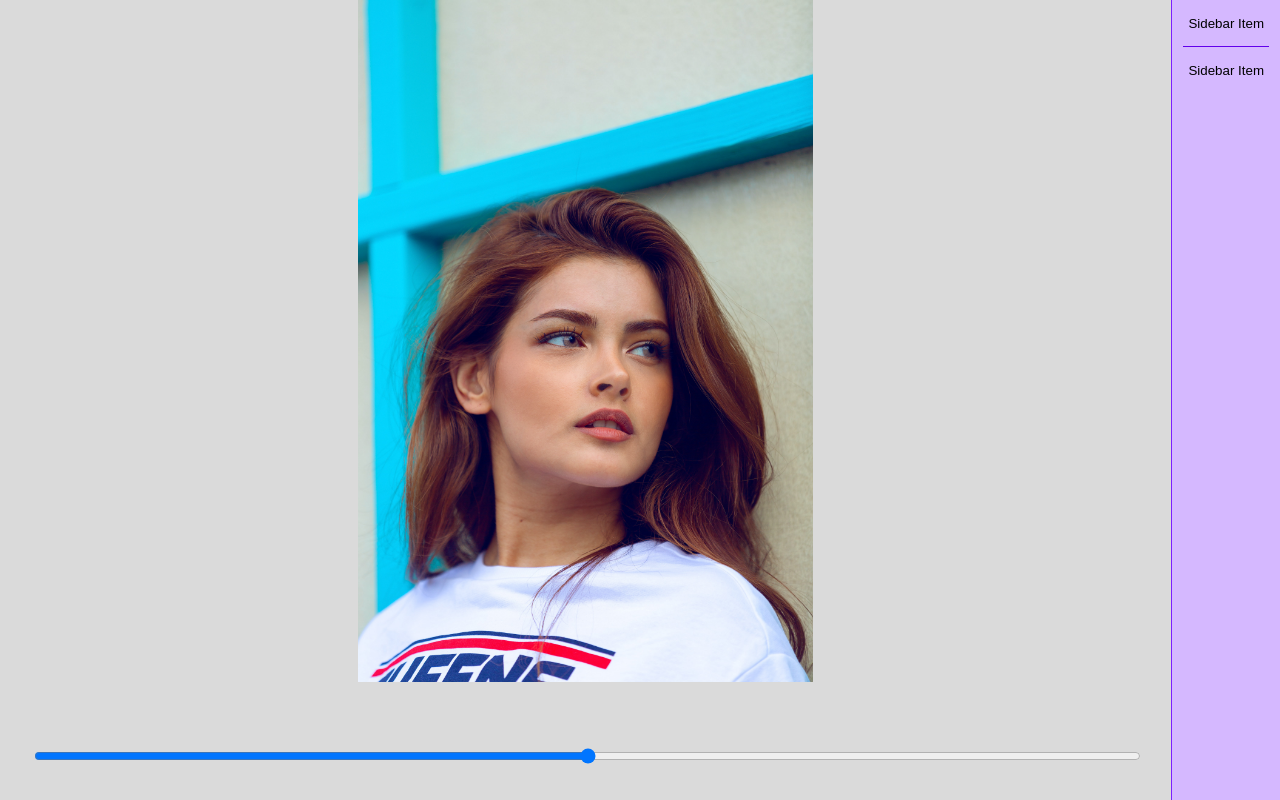
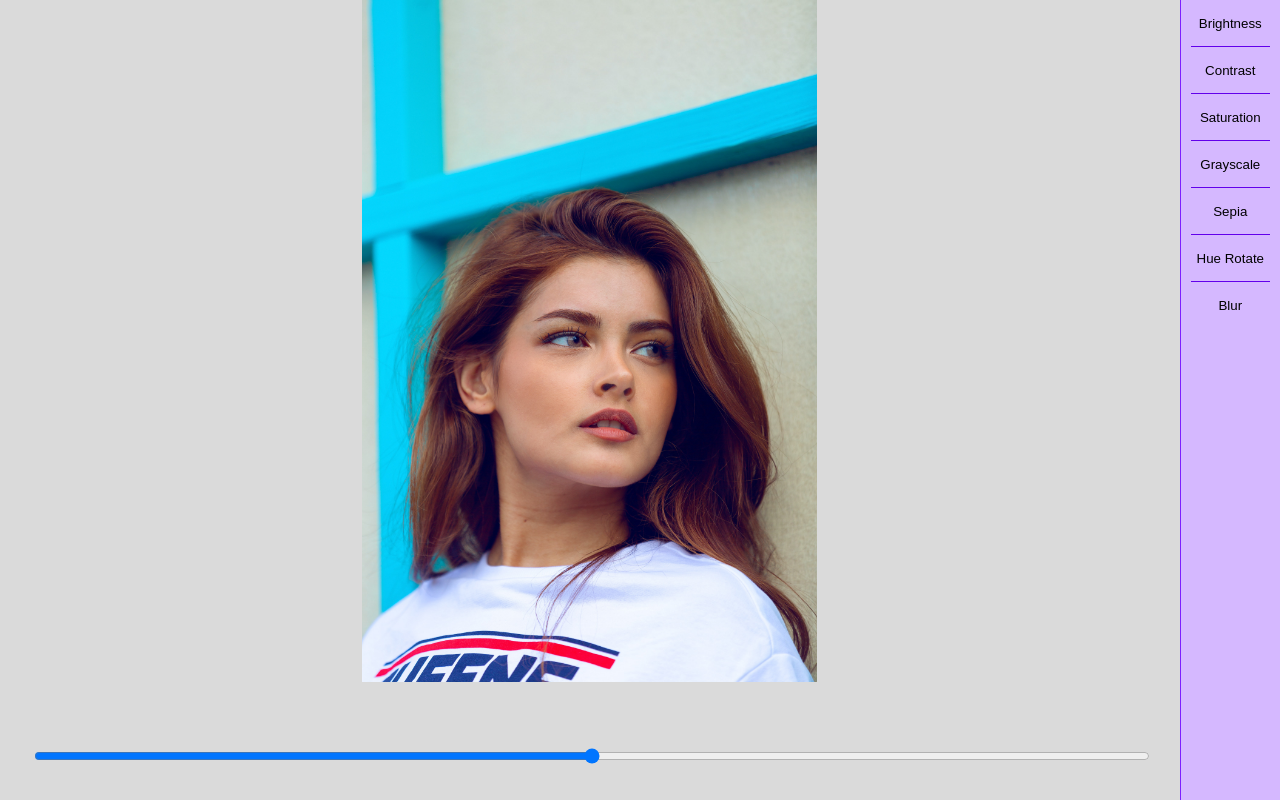
Before and after one commit to anjola-adeuyi/photoshop-react-typescript, a React (Create React App) app: page / in a window 1280 px wide. Built offline with nearby package versions, Linux system fonts and the light colour scheme.

Commit message:
sidebar tools logic & functionalities

```diff
--- a/src/App.tsx
+++ b/src/App.tsx
@@ -1,15 +1,113 @@
-import React from 'react';
+import React, { useState } from 'react';
 import './App.css';
 import SidebarItem from './components/SidebarItem';
 import Slider from './components/Slider';
 
+const DEFAULT_OPTIONS: OptionsType[] = [
+  {
+    name: 'Brightness',
+    property: 'brightness',
+    value: 100,
+    range: {
+      min: 0,
+      max: 200,
+    },
+    unit: '%',
+  },
+  {
+    name: 'Contrast',
+    property: 'constrast',
+    value: 100,
+    range: {
+      min: 0,
+      max: 200,
+    },
+    unit: '%',
+  },
+  {
+    name: 'Saturation',
+    property: 'saturation',
+    value: 100,
+    range: {
+      min: 0,
+      max: 200,
+    },
+    unit: '%',
+  },
+  {
+    name: 'Grayscale',
+    property: 'grayscale',
+    value: 0,
+    range: {
+      min: 0,
+      max: 100,
+    },
+    unit: '%',
+  },
+  {
+    name: 'Sepia',
+    property: 'sepia',
+    value: 0,
+    range: {
+      min: 0,
+      max: 100,
+    },
+    unit: '%',
+  },
+  {
+    name: 'Hue Rotate',
+    property: 'hue-rotate',
+    value: 0,
+    range: {
+      min: 0,
+      max: 360,
+    },
+    unit: 'deg',
+  },
+  {
+    name: 'Blur',
+    property: 'bur',
+    value: 0,
+    range: {
+      min: 0,
+      max: 20,
+    },
+    unit: 'px',
+  },
+];
+
+export interface OptionsType {
+  name: string;
+  property: string;
+  value: number;
+  range: Range;
+  unit: string;
+}
+
+export interface Range {
+  min: number;
+  max: number;
+}
+
 function App() {
+  const [options, setOptions] = useState<OptionsType[]>(DEFAULT_OPTIONS);
+  const [selectedOptionIndex, setSelectedOptionIndex] = useState<number>(0);
+  const selectedOption = options[selectedOptionIndex];
+
   return (
     <div className='container'>
       <div className='main-image' />
       <div className='sidebar'>
-        <SidebarItem />
-        <SidebarItem />
+        {options?.map((option, index) => {
+          return (
+            <SidebarItem
+              key={index}
+              name={option.name}
+              active={option.value === selectedOptionIndex}
+              handleClick={() => setSelectedOptionIndex(index)}
+            />
+          );
+        })}
       </div>
       <Slider />
     </div>
--- a/src/components/SidebarItem.tsx
+++ b/src/components/SidebarItem.tsx
@@ -1,7 +1,20 @@
 import React from 'react';
 
-const SidebarItem = () => {
-  return <button className='sidebar-item'>Sidebar Item</button>;
+interface SidebarItemProps {
+  name: string;
+  active: boolean;
+  handleClick: React.MouseEventHandler<HTMLButtonElement>;
+}
+
+const SidebarItem = ({ name, active, handleClick }: SidebarItemProps) => {
+  return (
+    <button
+      className={`sidebar-item ${active ? 'active' : ''}`}
+      onClick={handleClick}
+    >
+      {name}
+    </button>
+  );
 };
 
 export default SidebarItem;
```
